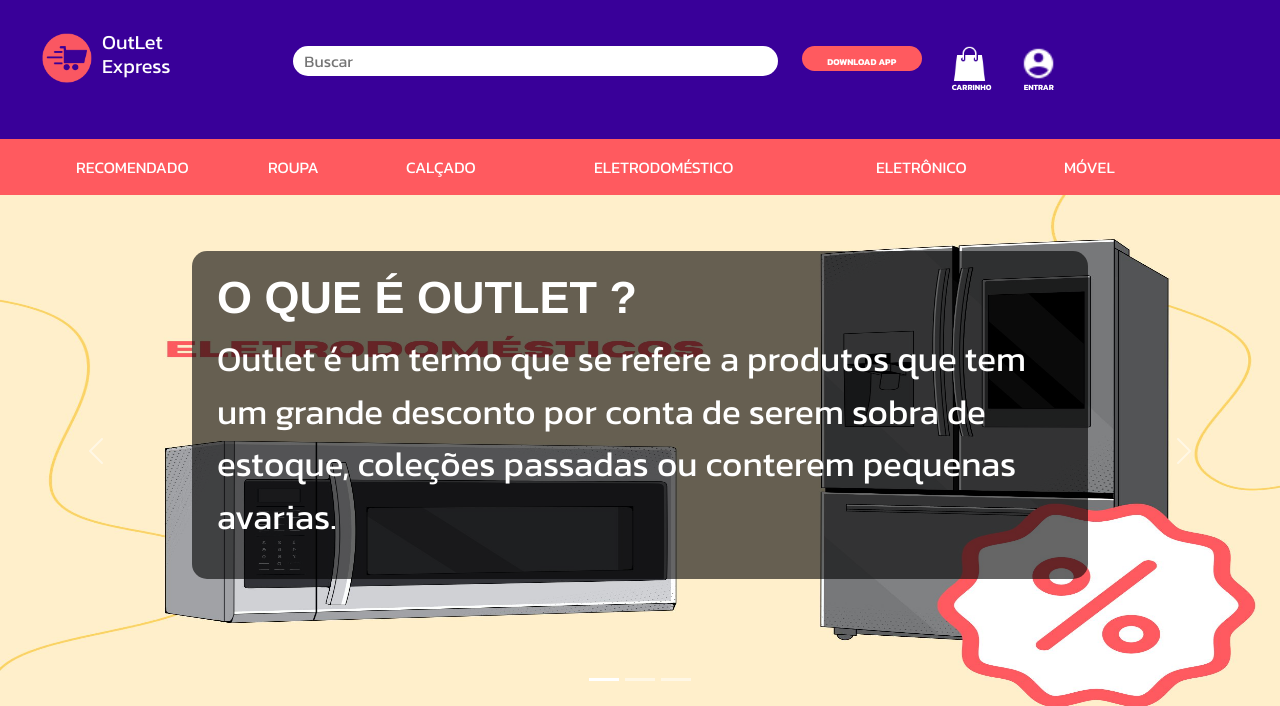
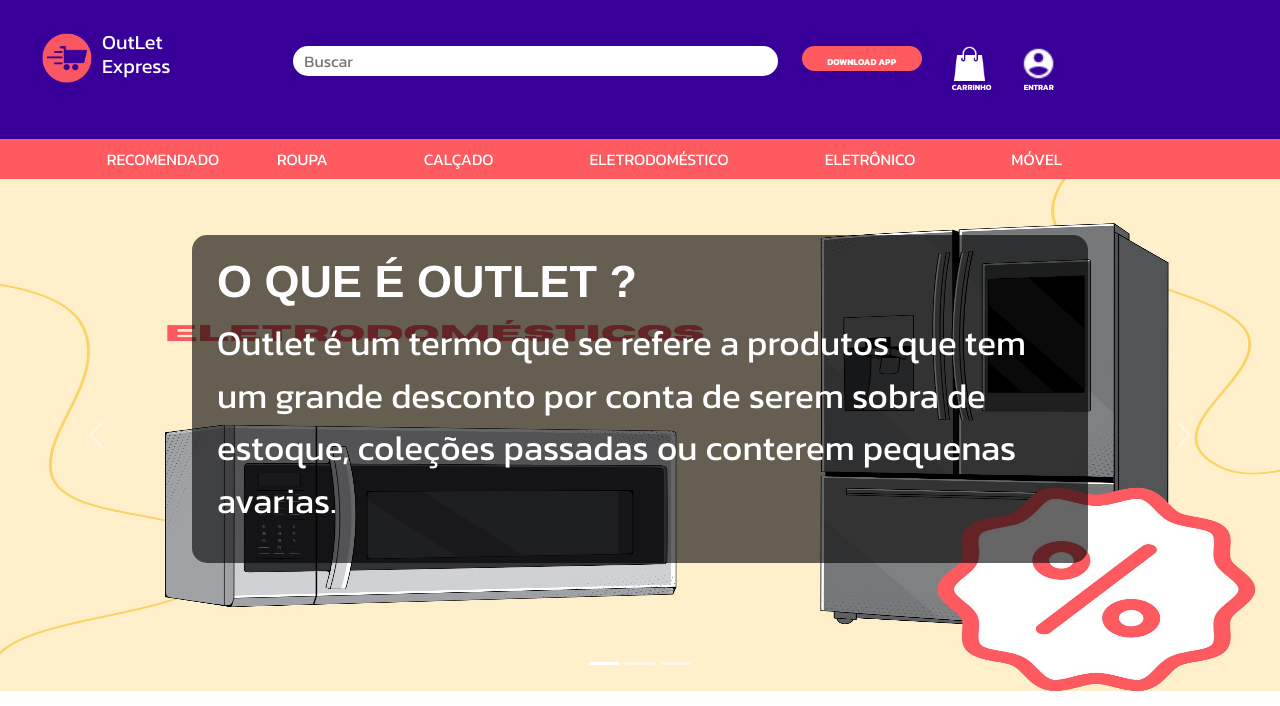
Before and after one commit to eduolmo/OutletExpressWeb, a PHP site: page /php/index.php in a window 1280 px wide. Shown: the top 706 px of the page. Run offline with PHP 8.4, Linux system fonts and the light colour scheme; some libraries are stand-ins or nearby versions.

Commit message:
Add files via upload

```diff
--- a/php/cabecalho2.php
+++ b/php/cabecalho2.php
@@ -1,28 +1,9 @@
 <?php
 //session_set_cookie_params(['httponly' => true]);
-session_start();/*
-include 'banco_conexao.php';
+session_start();
+include_once 'banco_conexao.php';
 
-echo 'antes de conectar com BD';
-include 'banco_conexao.php';
-
-echo 'antes de criar database';
-//$db = new Database();
-$sql = "SELECT * FROM pessoa";
-
-echo 'antes do sql';
-$stmt = Database::prepare($sql);
-//$stmt->bindParam(':id', $id, PDO::PARAM_INT);
-echo 'antes de executar sql';
-$stmt->execute();
-$resultado = $stmt->fetch(PDO::FETCH_BOTH);
-echo sizeof($resultado);
-var_dump($resultado);
-$array = array('feijao','arroz','batata');
-var_dump($array);
-*/
 ?>
-
 <script src="https://code.jquery.com/jquery-3.4.1.min.js"></script>
 <!-- começo do cabecalho -->
 <header class="cabecalho">
@@ -88,49 +69,55 @@ var_dump($array);
 
     <!-- inicio da cabecalho rosa -->
     <div class="cabecalho_rosa">
-        <nav class="navbar navbar-expand-lg cabecalho_menu pe-xl-5">
-            <div class="container-fluid">
+        <nav class="navbar navbar-expand-lg cabecalho_menu">
+            <div class="container-fluid col-lg-1">
                 <a class="navbar-brand" href="#"></a>
                 <button class="navbar-toggler" type="button" data-bs-toggle="collapse" data-bs-target="#navbarSupportedContent" aria-controls="navbarSupportedContent" aria-expanded="false" aria-label="Toggle navigation">
                     <span class="navbar-toggler-icon"></span>
                 </button>
             </div>
 
-                <div class="collapse navbar-collapse pe-xl-5" id="navbarSupportedContent">
-                    <ul class="navbar-nav px-2 pe-xl-5">
-                        <li class="nav-item pe-lg-5 col-lg-2 col-xl-2 pe-xxl-5"><a class="nav-link pe-xl-5" href="#">RECOMENDADO</a></li>
-                        <li class="nav-item pe-lg-5 col-lg-1 ps-xl-1 pe-xxl-5"><a class="nav-link" href="produtos.php">ROUPA</a></li>
-                        <li class="nav-item pe-lg-5 col-lg-2 ps-xl-5 pe-xxl-5"><a class="nav-link" href="produtos.php">CALÇADO</a></li>
-                        <li class="nav-item pe-lg-5 col-lg-3 ps-xl-5 pe-xxl-5"><a class="nav-link" href="produtos.php">ELETRODOMÉSTICO</a></li>
-                        <li class="nav-item pe-lg-5 col-lg-2 ps-xl-5"><a class="nav-link" href="produtos.php">ELETRÔNICO</a></li>
-                        <li class="nav-item pe-lg-5 col-lg-2 ps-xl-5"><a class="nav-link" href="produtos.php">MÓVEL</a></li>
+            <div class="collapse navbar-collapse" id="navbarSupportedContent">
+                <ul class="navbar-nav">
+                    <li class="nav-item pe-lg-5 col-xl-2 pe-xxl-5">
+                        <form action="produtos.php" method="POST">
+                            <input type="hidden" name="categoria_produto" value="Recomendado" display="hidden">
+                            <input type="submit" name="procura_categoria" class="btn-lg but procura_categoria" value="RECOMENDADO">
+                        </form>
+                    </li>
+                    <li class="nav-item pe-lg-5 ps-xl-1 pe-xxl-5">
+                        <form action="produtos.php" method="POST">
+                            <input type="hidden" name="categoria_produto" value="Roupa" display="hidden">
+                            <input type="submit" name="procura_categoria" class="btn-lg but procura_categoria" value="ROUPA">
+                        </form>
+                    </li>
+                    <li class="nav-item pe-lg-5 ps-xl-5 pe-xxl-5">
+                        <form action="produtos.php" method="POST">
+                            <input type="hidden" name="categoria_produto" value="Calçado" display="hidden">
+                            <input type="submit" name="procura_categoria" class="btn-lg but procura_categoria" value="CALÇADO">
+                        </form>
+                    </li>
+                    <li class="nav-item pe-lg-5 ps-xl-5 pe-xxl-5">
+                        <form action="produtos.php" method="POST">
+                            <input type="hidden" name="categoria_produto" value="Eletrodoméstico" display="hidden">
+                            <input type="submit" name="procura_categoria" class="btn-lg but procura_categoria" value="ELETRODOMÉSTICO">
+                        </form>
+                    </li>
+                    <li class="nav-item pe-lg-5  ps-xl-5">
+                        <form action="produtos.php" method="POST">
+                            <input type="hidden" name="categoria_produto" value="Eletrônico" display="hidden">
+                            <input type="submit" name="procura_categoria" class="btn-lg but procura_categoria" value="ELETRÔNICO">
+                        </form>
+                    </li>
+                    <li class="nav-item pe-lg-5 ps-xl-5">
+                        <form action="produtos.php" method="POST">
+                            <input type="hidden" name="categoria_produto" value="Móvel" display="hidden">
+                            <input type="submit" name="procura_categoria" class="btn-lg but procura_categoria" value="MÓVEL">
+                        </form>
+                    </li>
 
-                        <script>
-                            let categorias = document.getElementsByClassName("nav-link");
-                            for(let i = 0; i < categorias.length; i++){
-                                categorias[i].addEventListener("click",function(){
-                                    let categoria = categorias[i].innerHTML;
-                                    //console.log('categoria: ',categoria);
-                                    $.ajax({
-                                        url: 'produtos.php',
-                                        type: 'POST',
-                                        data: { produtoCategoria: categoria },
-                                        success: function(response) {
-                                            console.log('Resposta do PHP:', response);
-
-                                            // Redirecionar para uma nova página
-                                            if(response === 'redirecionar'){
-                                                window.location.href = 'produtos.php';
-                                            }
-
-                                        }
-                                    });
-                                })
-                            }
-                        </script>
-
-                    </ul>
-                </div>
+                </ul>
+            </div>
         </nav>
     </div>
 
```
Also changed, not shown: php/produtos.php (+28 -7 lines).
